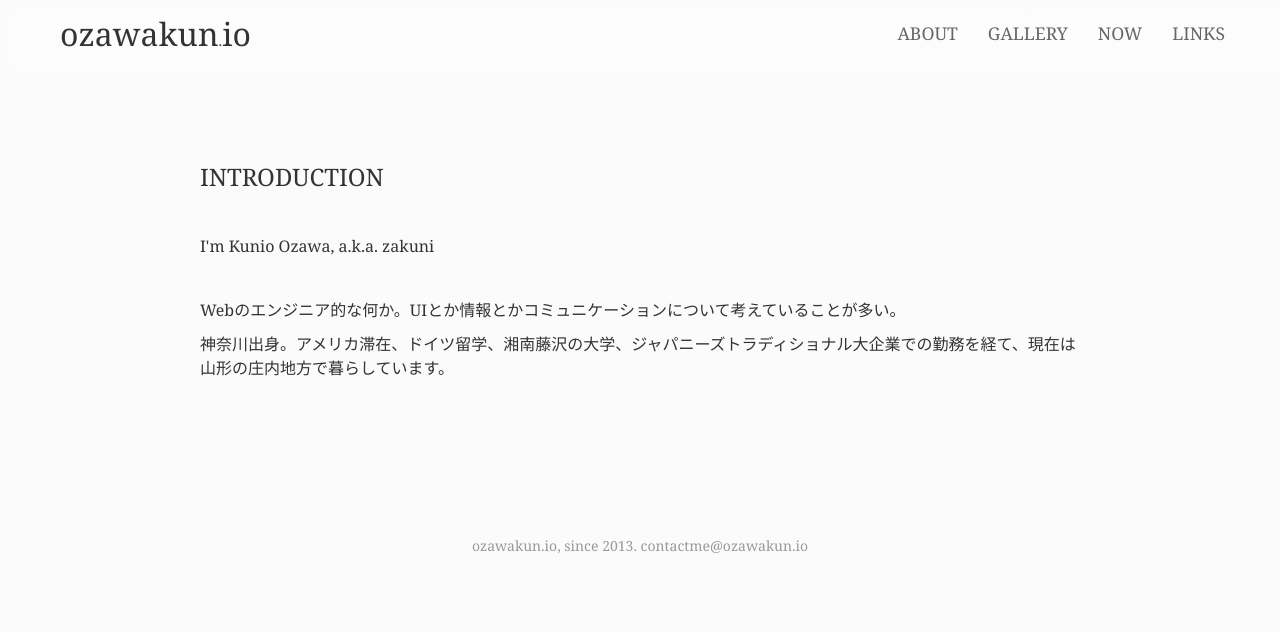
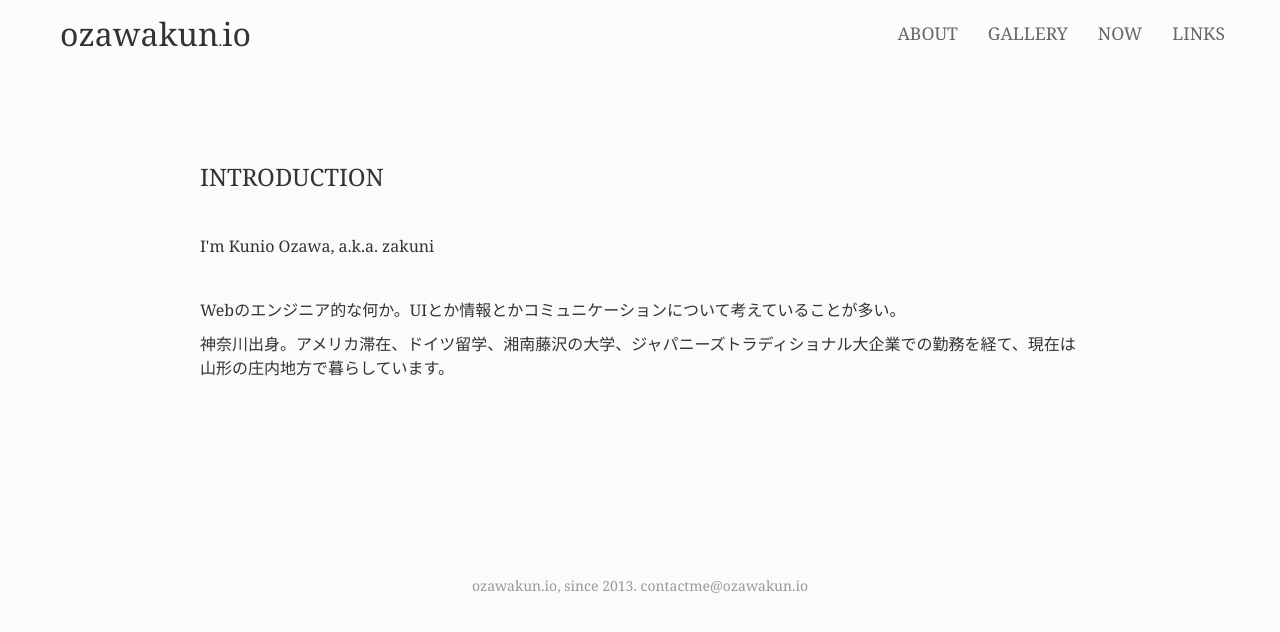
Before and after one commit to zakuni/ozawakun.io, a Next.js app: page / in a window 1280 px wide. Shown: the top 632 px of the page. Built offline with nearby package versions, Linux system fonts and the light colour scheme.

Commit message:
add more margin to footer

```diff
--- a/components/Footer.tsx
+++ b/components/Footer.tsx
@@ -1,6 +1,6 @@
 export default () => (
   <>
-    <footer className="uk-text-center uk-link-muted uk-text-meta">
+    <footer className="uk-text-center uk-link-muted uk-text-meta uk-margin-medium-top">
       <div className="uk-margin-small-bottom">
         <a href="https://twitter.com/zakuni" target="_blank" rel="noopener" className="uk-icon-button uk-margin-small-right" uk-icon="twitter" />
         <a href="https://www.facebook.com/zakuni" target="_blank" rel="noopener" className="uk-icon-button  uk-margin-small-right" uk-icon="facebook" />
```
